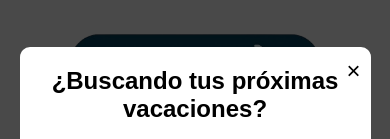
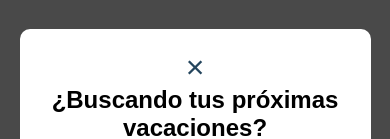
Before and after one commit to Nefta11/AdventyTravels-web, a React (Vite) app: page / in a window 390 px wide. Shown: the part 201-340 px from the top of the page. Built offline with nearby package versions, Linux system fonts and the light colour scheme.

Commit message:
Mejora estilos y funcionalidad del modal de términos: ajusta la posición del botón de cierre, añade estilos responsivos y optimiza la presentación de contenido.

```diff
--- a/src/components/home/footer/TermsModal.css
+++ b/src/components/home/footer/TermsModal.css
@@ -3,7 +3,6 @@
     --color2: #7DC1BD;
     --color3: #E49F30;
     --color4: #24455D;
-
 }
 
 .modal-overlay {
@@ -17,6 +16,7 @@
     justify-content: center;
     align-items: center;
     z-index: 1000;
+    overflow: hidden;
 }
 
 .modal-content {
@@ -48,7 +48,7 @@
 
 .modal-content h4 {
     font-size: 18px;
-    color:  var(--color4);
+    color: var(--color4);
     margin-top: 15px;
 }
 
@@ -69,15 +69,16 @@
     margin: 5px 0;
 }
 
-.modal-content .close-button {
-    position: absolute;
-    top: 10px;
-    right: 10px;
+.close-button {
+    position: sticky;
+    top: 0px;
+    right: 100px;
     background: none;
     border: none;
-    font-size: 24px;
+    font-size: 32px;
     cursor: pointer;
-    color: #333;
+    color: var(--color4);
+    z-index: 1001;
 }
 
 .modal-content .accept-button {
@@ -95,3 +96,31 @@
 .modal-content .accept-button:hover {
     background: var(--color4);
 }
+
+@media (max-width: 768px) {
+    .modal-content {
+        max-width: 90%;
+        padding: 15px;
+    }
+
+    .modal-content h2 {
+        font-size: 20px;
+    }
+
+    .modal-content h3 {
+        font-size: 18px;
+    }
+
+    .modal-content h4 {
+        font-size: 16px;
+    }
+
+    .modal-content p,
+    .modal-content ul li {
+        font-size: 12px;
+    }
+
+    .modal-content .accept-button {
+        padding: 8px 16px;
+    }
+}
```
